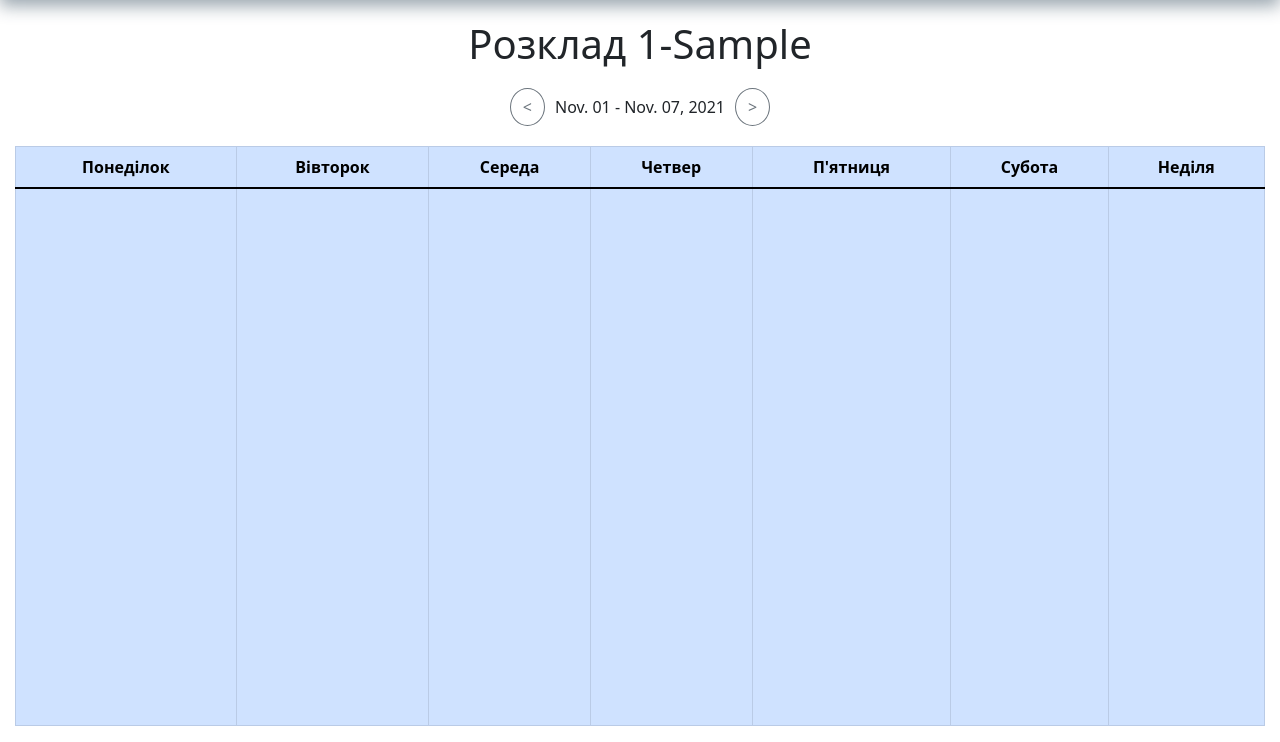
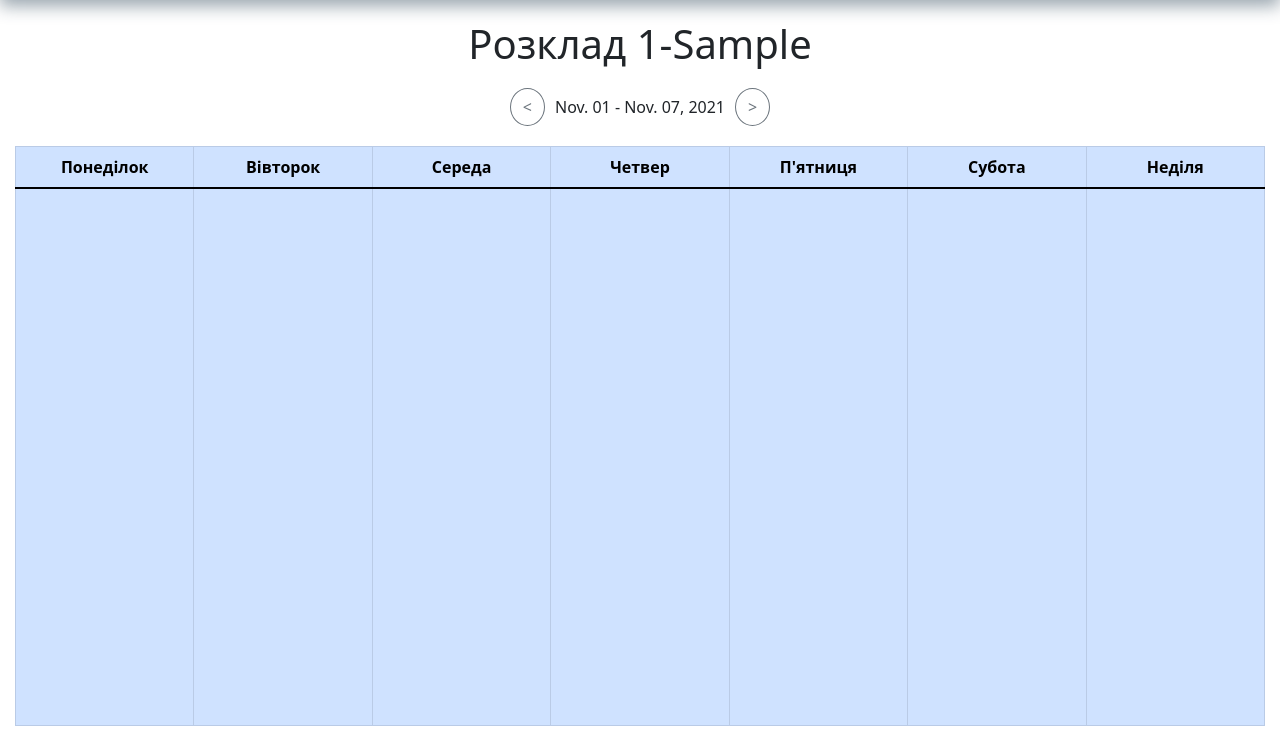
Before and after one commit to Gerfest/Lyceum, a Django app: page /schedule/ in a window 1280 px wide. Shown: the part 58-800 px from the top of the page. Run offline with Django 3.2, Linux system fonts and the light colour scheme; a user stored in the database is signed in; tables that the repository leaves empty hold one stand-in row (values such as "Sample post"); lists and menus that the app fills with data are empty.

Commit message:
Fixed column width in schedule

```diff
--- a/static/css/schedule.css
+++ b/static/css/schedule.css
@@ -17,32 +17,17 @@ h1 {
     overflow: auto;
 }
 
+/*noinspection CssOverwrittenProperties*/
 th {
     text-align: center;
+    width: 14.286%;
+    width: calc(100%/7);
+    width: -webkit-calc(100%/7);
 }
 
 .change-week_button {
     border-radius: 50%;
 }
-
-@media (min-width: 1600px) {
-    .main-sec {
-        margin: 0 20vw!important;
-    }
-}
-
-@media (min-width: 1280px) and (max-width: 1600px) {
-    .main-sec {
-        margin: 0 100px!important;
-    }
-}
-
-@media (min-width: 768px) and (max-width: 1280px){
-    .main-sec {
-        margin: 0 15px!important;
-    }
-}
-
 .main-sec {
     display: flex;
     flex-wrap: wrap;
@@ -107,3 +92,21 @@ table {
     font-size: .9rem;
     font-weight: lighter;
 }
+
+@media (min-width: 1600px) {
+    .main-sec {
+        margin: 0 20vw!important;
+    }
+}
+
+@media (min-width: 1280px) and (max-width: 1600px) {
+    .main-sec {
+        margin: 0 100px!important;
+    }
+}
+
+@media (min-width: 768px) and (max-width: 1280px){
+    .main-sec {
+        margin: 0 15px!important;
+    }
+}
```
